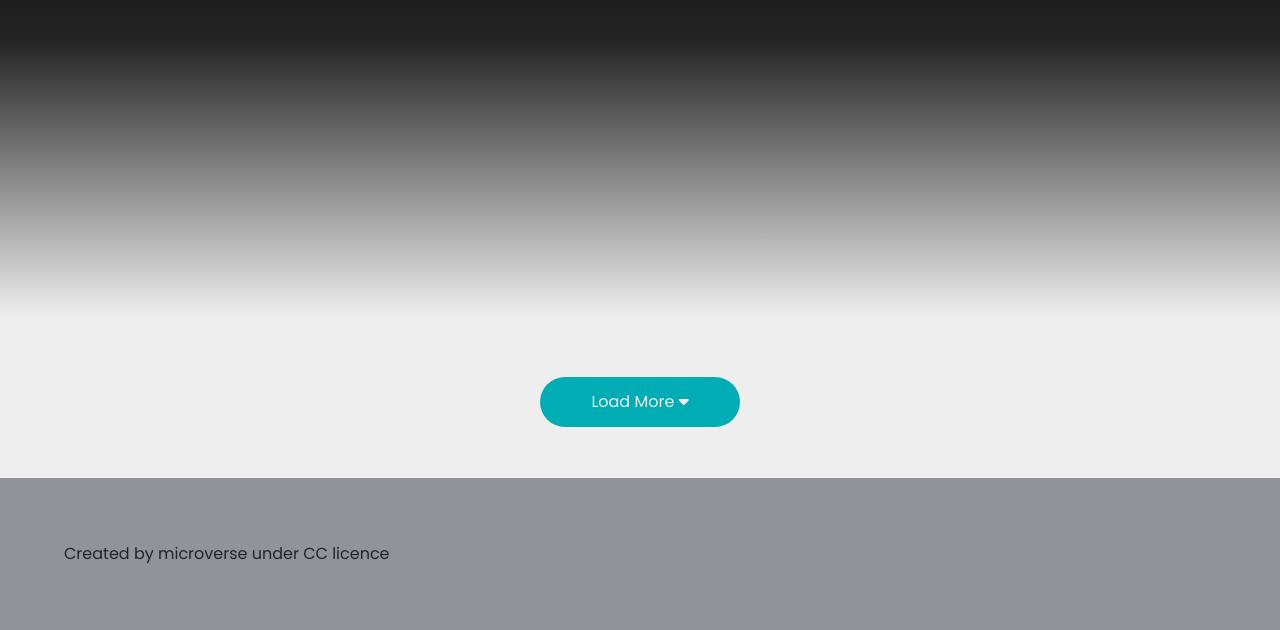
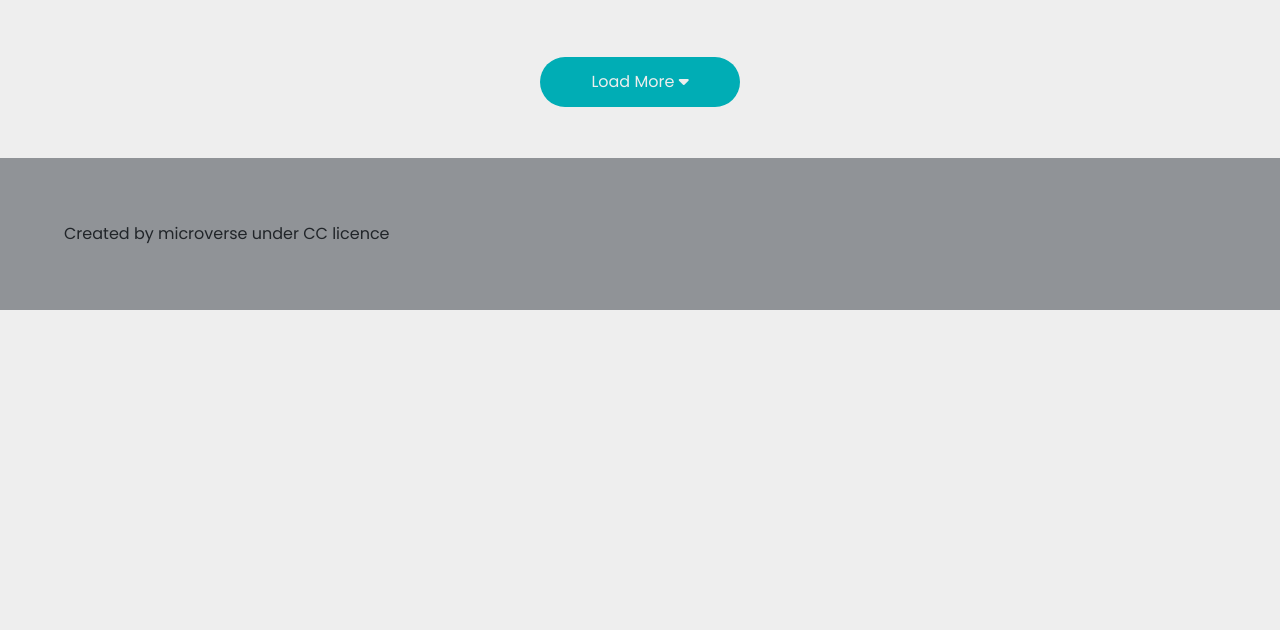
Before and after one commit to Alhajideen/Capstone-II, a website built with webpack: page src/index.html in a window 1280 px wide. Shown: the part 239-869 px from the top of the page. After the commit the page ends 800 px from the top, so only its background shows below. Built offline with nearby package versions, Linux system fonts and the light colour scheme; no server answers.

```diff
--- a/src/style.css
+++ b/src/style.css
@@ -99,7 +99,7 @@
 }
 
 #intro > div {
-  height: 50vh;
+  height: 10vh;
 }
 
 footer {
```
